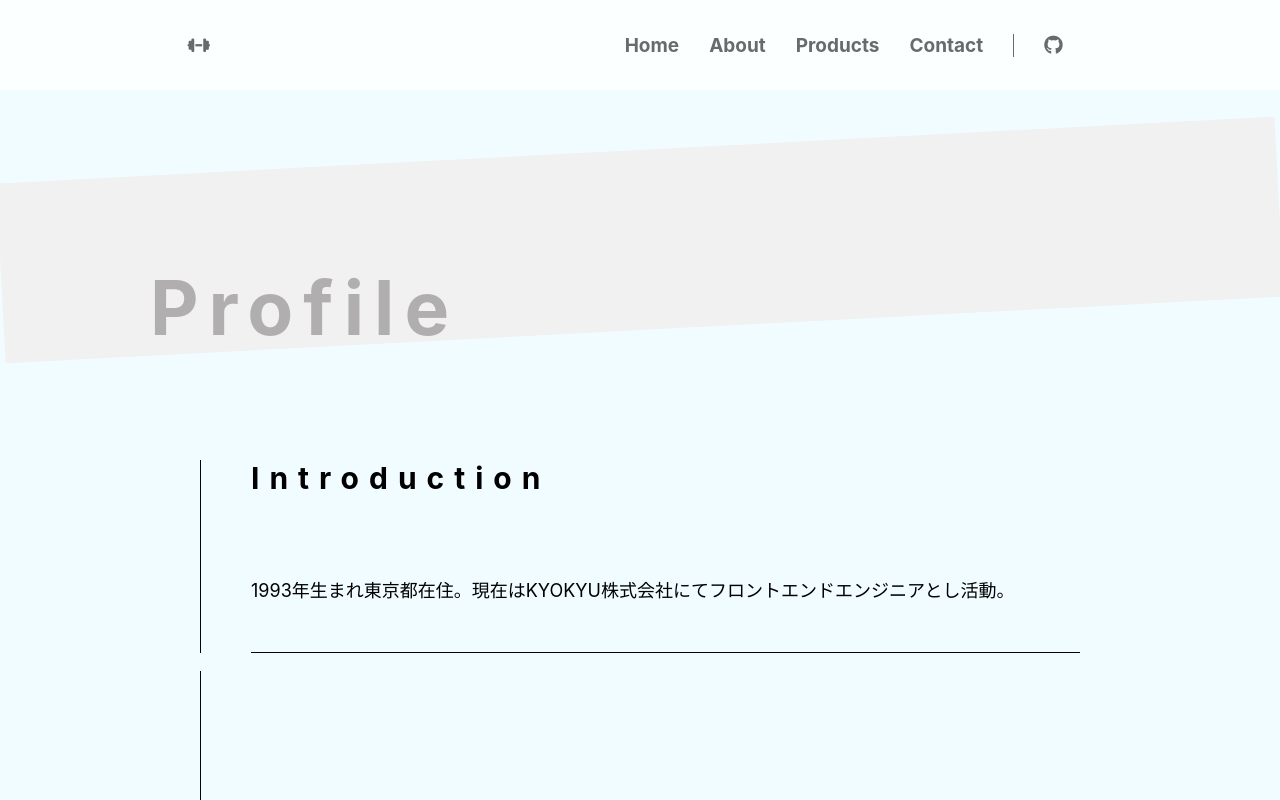
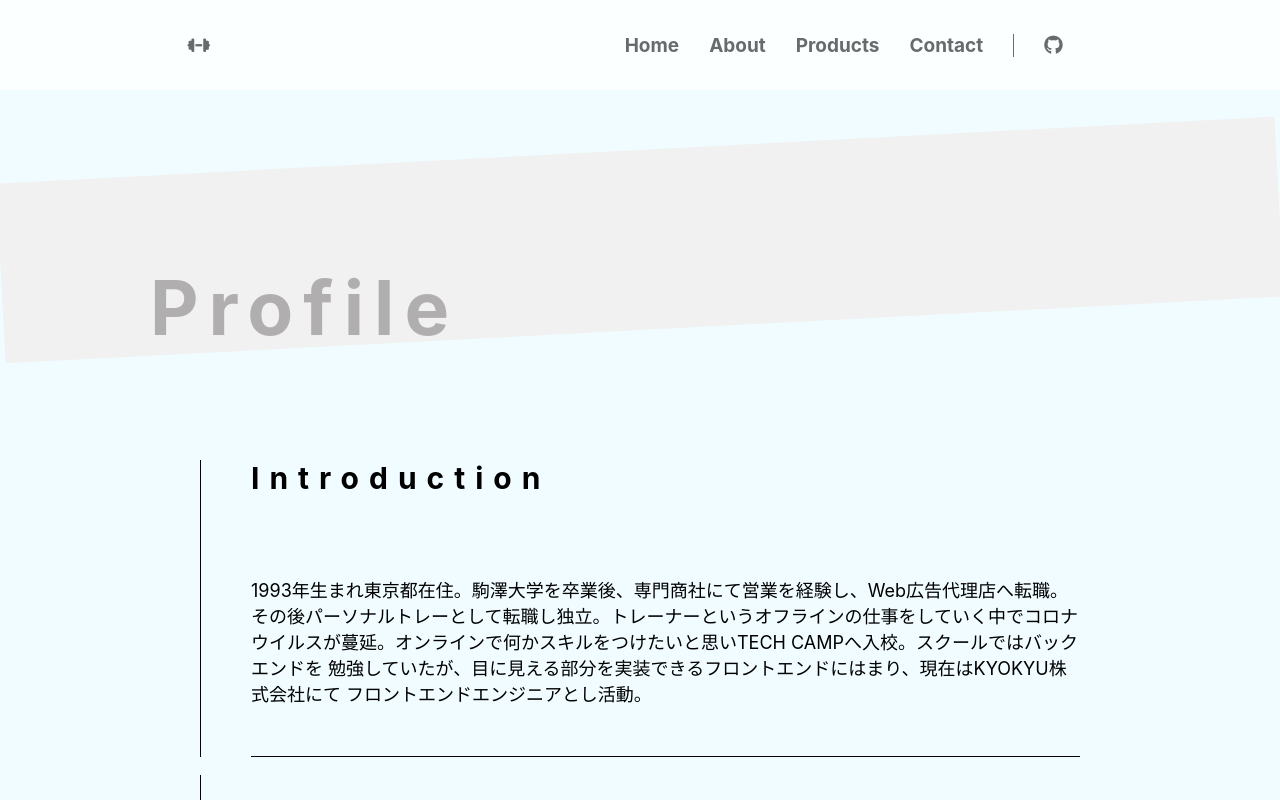
Before and after one commit to takuyahori/portfolio, a React (Create React App) app: page /About in a window 1280 px wide. Shown: the top 800 px of the page. Built offline with nearby package versions, Linux system fonts and the light colour scheme.

Commit message:
細かい修正

```diff
--- a/src/App.css
+++ b/src/App.css
@@ -47,7 +47,9 @@ nav ul li a:hover {
   height: 100vh;
   background-size: cover;
   background-position: center;
+  overflow: hidden;
 }
+
 
 .firstView__text {
   display: block;
@@ -220,6 +222,7 @@ nav ul li a:hover {
     background-color: rgb(255, 255, 255);
     flex-direction: column;
     text-align: center;
+    overflow: hidden;
     transform: translateX(100%);
     transition: all 0.5s ease-in-out;
   }
--- a/src/component/AboutPage.js
+++ b/src/component/AboutPage.js
@@ -12,7 +12,12 @@ const Aboutpage = () => {
           <div className='about__detail'>
             <h3>Introduction</h3>
             <p>
-              1993年生まれ東京都在住。現在はKYOKYU株式会社にてフロントエンドエンジニアとし活動。
+              1993年生まれ東京都在住。駒澤大学を卒業後、専門商社にて営業を経験し、Web広告代理店へ転職。
+              その後パーソナルトレーとして転職し独立。トレーナーというオフラインの仕事をしていく中でコロナ
+              ウイルスが蔓延。オンラインで何かスキルをつけたいと思いTECH CAMPへ入校。スクールではバックエンドを
+              勉強していたが、目に見える部分を実装できるフロントエンドにはまり、現在はKYOKYU株式会社にて
+              フロントエンドエンジニアとし活動。
+
             </p>
           </div>
           <div className='about__detail'>
@@ -34,7 +39,7 @@ const Aboutpage = () => {
               　　　　　　　　HTML　/　CSS　/　Javascript<br/>
               <br/>
               　　　　　　　　ー　Webアプリケーションフレームワーク<br/>
-              　　　　　　　　Ruby on Rails　/　React（学習中）　/　jQuery<br/>
+              　　　　　　　　Ruby on Rails　/　React.js（学習中）　/　jQuery<br/>
               <br/>
               　　　　　　　　ー　コミュニケーション<br/>
               　　　　　　　　slack　/　Backlog　/　Github<br/>
--- a/src/component/HomePage.js
+++ b/src/component/HomePage.js
@@ -1,11 +1,16 @@
-import React from 'react';
+import React, { useState } from 'react';
 import firstViewImg from "../images/23842768_s.jpg";
 
 
 const HomePage = () => {
+  const [ active, setActive ] = useState(false);
+
+  const classToggle = () => {
+    setActive(!active)
+  };
 
   return (
-    <div className='firstView'>
+    <div className='firstView' onUnload={classToggle}>
         <div className='firstView__img' style={{
             backgroundImage: `url(${firstViewImg})`}}>
             <h1 className='firstView__text'>
```
